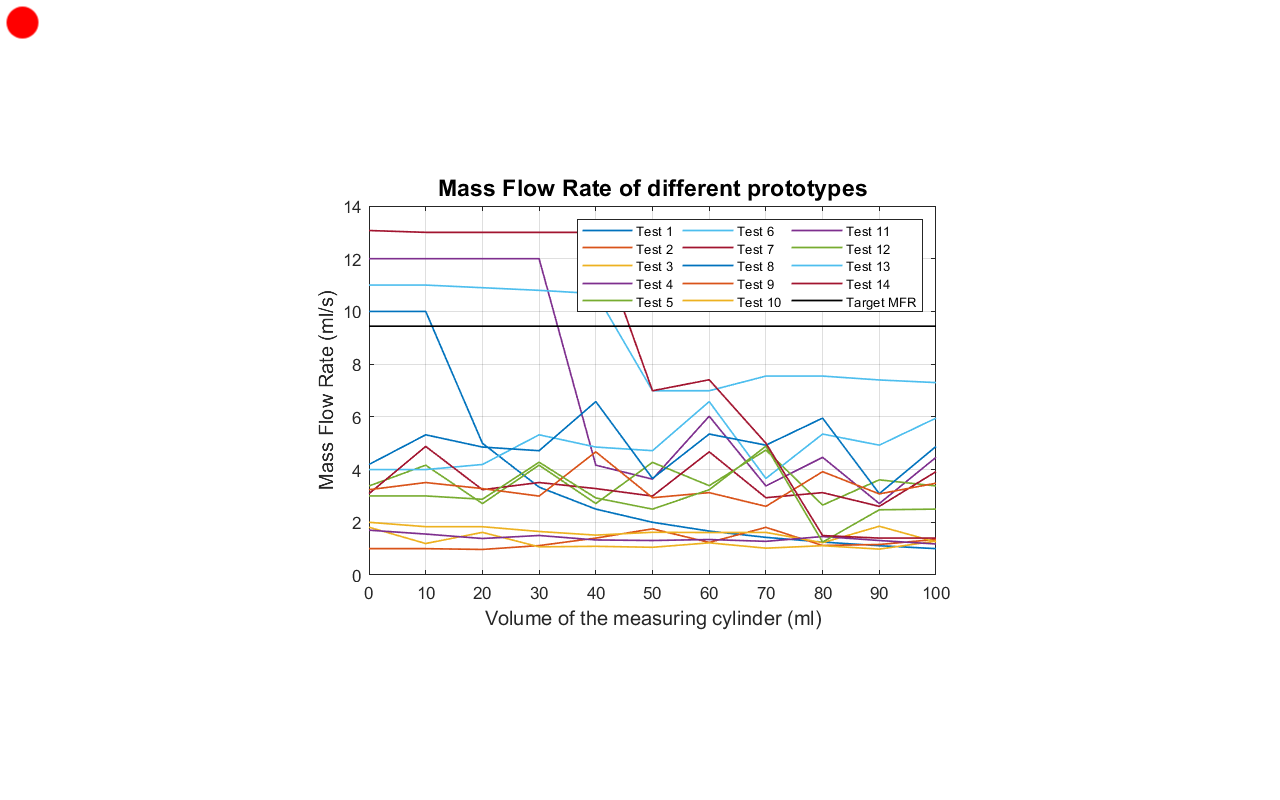
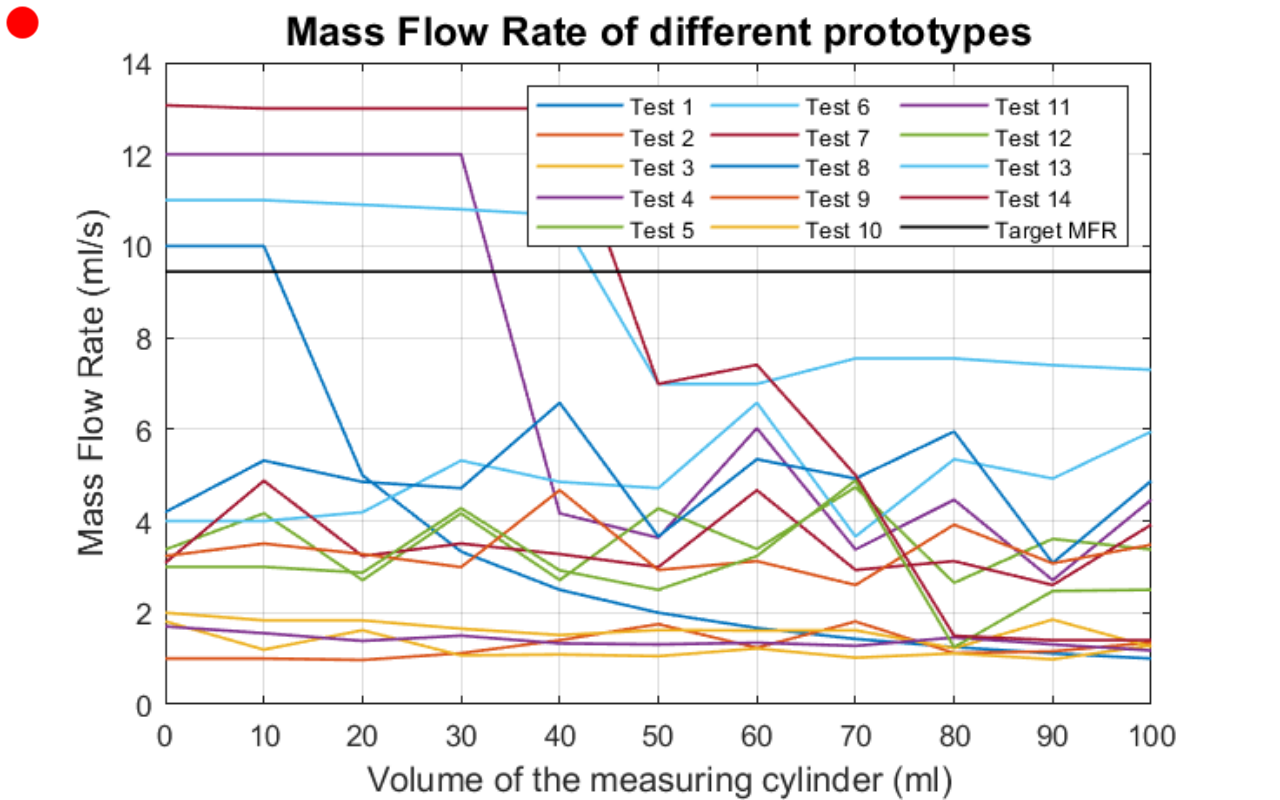
Before and after one commit to blanca-pavon/iframe-five, a plain HTML site: page index.html in a window 1280 px wide. Drawn offline with Linux system fonts and the light colour scheme.

Commit message:
Update index.html

```diff
--- a/index.html
+++ b/index.html
@@ -5,27 +5,29 @@
     <meta name="viewport" content="width=device-width, initial-scale=1.0">
     <title>Interactive Image</title>
     <style>
-        /* Enlarge the image to full screen, ensuring it is fully visible */
+        /* Full screen setup */
         html, body {
             margin: 0;
             padding: 0;
             height: 100%;
-            overflow: hidden;
+            overflow: hidden; /* Hide scrollbars on the body */
         }
 
+        /* Image container with overflow and scroll bars */
         .image-container {
             position: relative;
             width: 100vw; /* 100% of the viewport width */
             height: 100vh; /* 100% of the viewport height */
-            display: flex;
-            justify-content: center; /* Center the image horizontally */
-            align-items: center; /* Center the image vertically */
+            overflow: auto; /* Enable scrolling if needed */
         }
 
         img {
-            max-width: 100%;
-            max-height: 100%;
-            object-fit: contain; /* Ensures the full image is visible without being cropped */
+            width: auto; /* Maintain the aspect ratio */
+            height: auto; /* Ensure the image height is also flexible */
+            max-width: none; /* Remove the max-width constraint */
+            max-height: none; /* Remove the max-height constraint */
+            min-width: 1000px; /* Set a minimum width for the image */
+            min-height: 800px; /* Set a minimum height for the image */
         }
 
         /* Style for the clickable dot */
@@ -76,13 +78,13 @@
         }
 
         .popup-text {
-            font-size: 16px; /* Updated font size to 16 points */
+            font-size: 16px; /* Larger font size for better readability */
         }
     </style>
 </head>
 <body>
 
-    <div class="image-container">
+   <div class="image-container">
         <img src="https://raw.githubusercontent.com/blanca-pavon/iframe-five/main/mass%20flow%20fms%20tests%202.png" alt="Interactive Image">
         <div class="dot" onclick="togglePopup()"></div>
         <div class="popup" id="popup">
```
